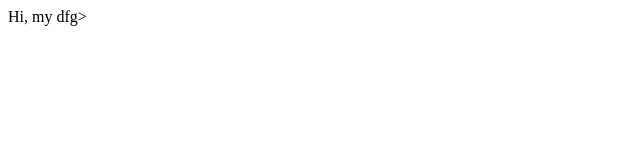
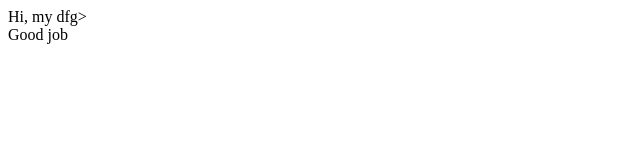
Before and after one commit to Djavalyng/app, a plain HTML site: page index.html in a window 1280 px wide. Shown: the full height of the page, 0-640 px from the left. Drawn offline with Linux system fonts and the light colour scheme.

Commit message:
https://github.com/Djavalyng/app.git

```diff
--- a/index.html
+++ b/index.html
@@ -10,7 +10,7 @@
 <body>
    <div class="div">Hi, my dfg>
    <span class="span red"></span>
-
+    <div>Good job</div>
 </body>
 
 </html>
```
